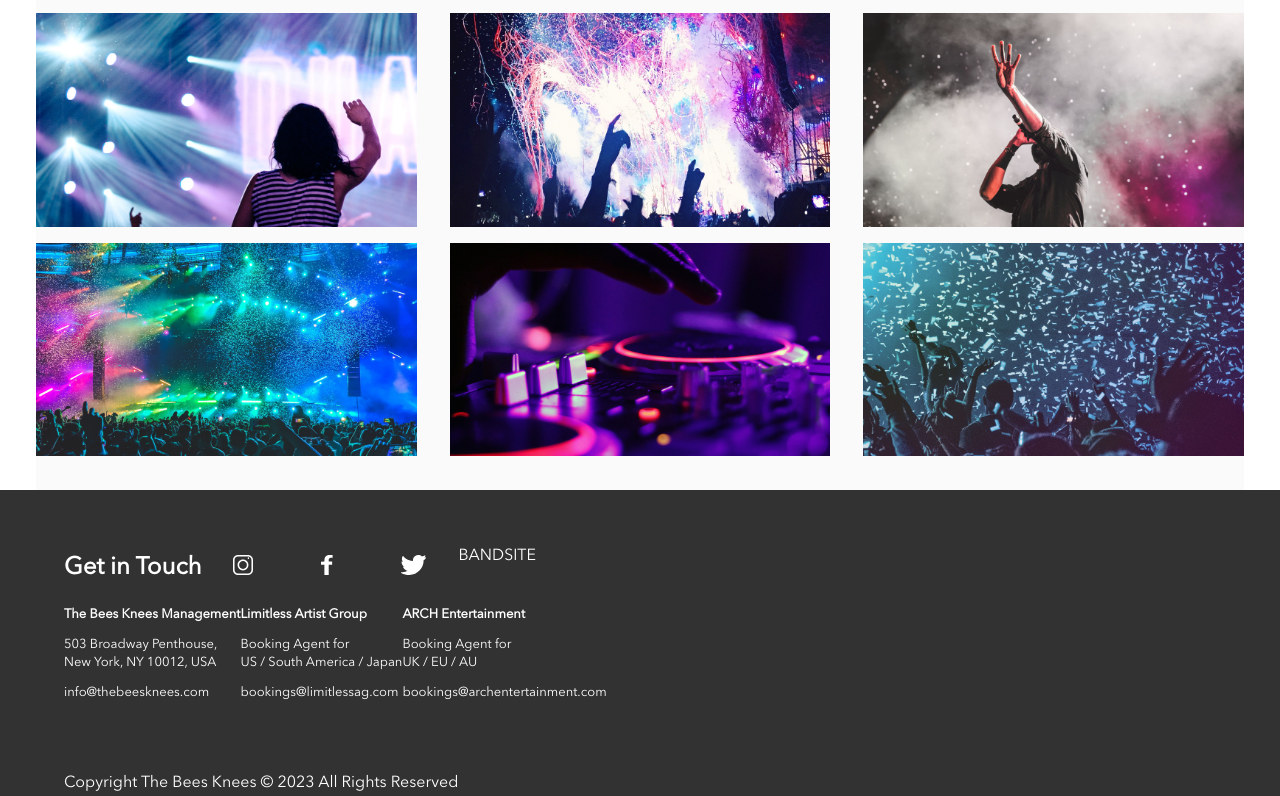
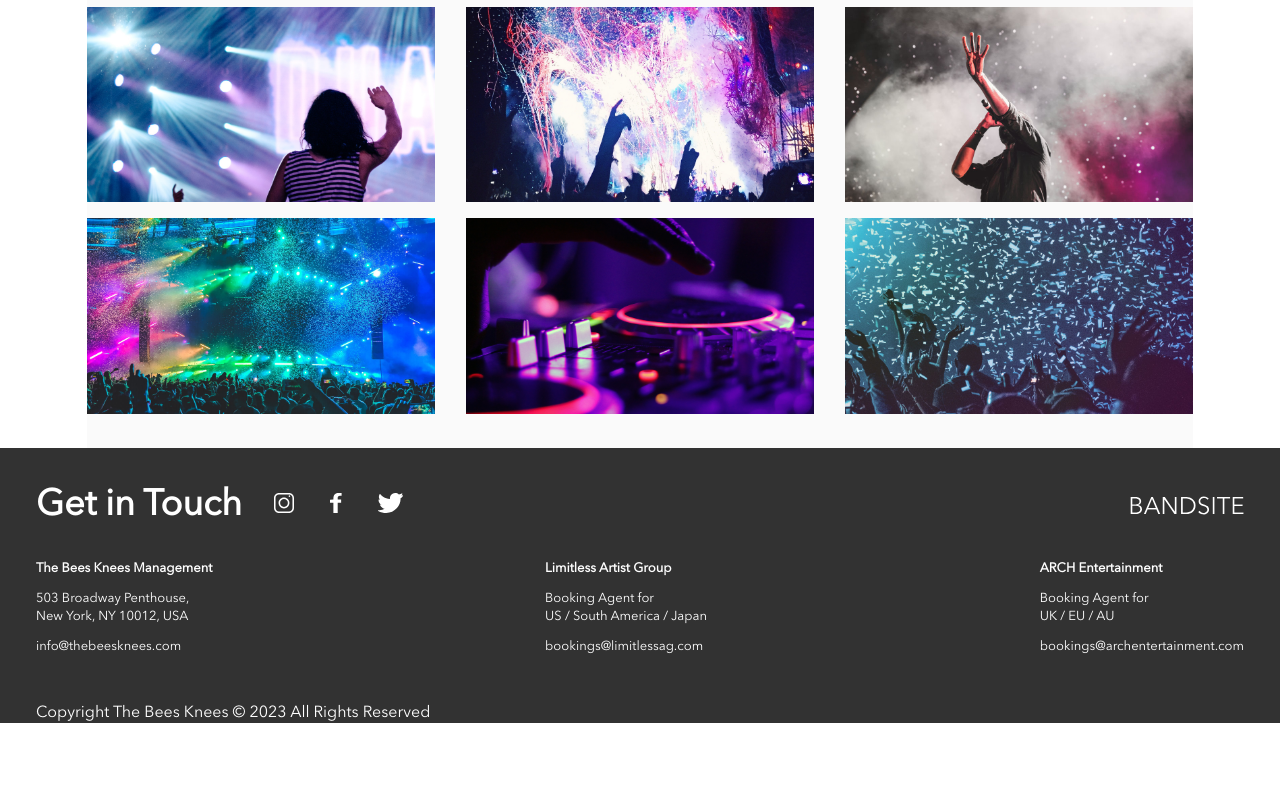
Before and after one commit to JunNealy/junypyr-nealy-bandsite, a plain HTML site: page index.html in a window 1280 px wide. Shown: the part 2002-2798 px from the top of the page. After the commit the page ends 2725 px from the top, so only its background shows below. Drawn offline with Linux system fonts and the light colour scheme.

Commit message:
initial desktop styling pass

```diff
--- a/index.html
+++ b/index.html
@@ -80,7 +80,7 @@
             <img class="footer__branding-social-icon" src="./assets/icons/SVG/Icon-twitter.svg" alt="twitter">
           </div>
         </div>
-        <p class="footer__wordmark--desk-tab">BANDSITE</p>
+        <img class="footer__wordmark--desk-tab" src="./assets/Logo/Logo-bandsite.svg" alt="bandsite">
       </div>
       <div class="footer__contact-container">
         <div class="footer__contact">
--- a/styles/bios.scss
+++ b/styles/bios.scss
@@ -14,6 +14,10 @@
 
   @include tablet {
     height: 28rem;
+  }
+
+  @include desktop {
+    height: 32rem;
   }
 
   &__overlay {
@@ -35,6 +39,10 @@
       @include desk-tab-page-header;
       left: 2.25rem;
     }
+
+    @include desktop {
+      left: 5.4375rem;
+    }
   }
 }
 
@@ -46,10 +54,18 @@
     margin: $tab-container;
   }
 
+  @include desktop {
+    margin: $desk-container;
+  }
+
   &__content-container {
     width: 100%;
     @include tablet {
       width: 88%;
+    }
+
+    @include desktop {
+      width: 86%;
     }
   }
   &__title {
@@ -131,6 +147,10 @@
     margin: $tab-container;
   }
 
+  @include desktop {
+    margin: $desk-container;
+  }
+
   &__title {
     @include mobi-section-header;
     @include mobi-headline-margin;
--- a/styles/partials/_global.scss
+++ b/styles/partials/_global.scss
@@ -57,16 +57,22 @@ address {
   @include flex(column);
   background-color: $bandsite-black;
   color: $white;
+  padding: mobi-container;
 
   @include tablet {
     @include flex(row, center, center);
+    padding: $tab-container;
+  }
+
+  @include desktop {
+    padding: $desk-container;
   }
   &__word-mark {
     margin-top: 1rem;
     font-weight: 400;
 
     @include tablet {
-      margin: 0 2rem;
+      margin-top: 0;
     }
   }
 }
@@ -114,13 +120,12 @@ address {
 
 .footer {
   @include flex(column, center, flex-start);
-
   padding: $mobile-container;
   background-color: $bandsite-black;
   color: $white;
 
   @include tablet {
-    padding: 2rem 4rem;
+    padding: $tab-container;
   }
 
   &__wordmark--desk-tab {
@@ -128,15 +133,16 @@ address {
 
     @include tablet {
       display: inline-block;
+      @include desk-tab-headline-margin;
     }
   }
 
   &__branding {
     @include flex(column, flex-start, flex-start);
-
     margin-bottom: 1rem;
 
     @include tablet {
+      width: 100%;
       @include flex(row, space-between, center);
     }
     &-title {
@@ -144,6 +150,7 @@ address {
       margin-bottom: 0.5rem;
 
       @include tablet {
+        @include desk-tab-section-header;
         margin-bottom: 0;
       }
     }
@@ -154,6 +161,8 @@ address {
 
       @include tablet {
         @include flex(row, space-between, center);
+        @include desk-tab-headline-margin;
+        gap: 2rem;
       }
 
       &-icons {
@@ -161,10 +170,10 @@ address {
       }
     }
     &-social-icon {
-      margin-right: 1.5rem;
+      margin-right: 2rem;
 
       @include tablet {
-        margin: 0 2rem;
+        margin-right: 2rem;
       }
     }
   }
@@ -175,6 +184,12 @@ address {
       @include flex(row, space-between, flex-start);
       margin-bottom: 3rem;
     }
+
+    @include tablet {
+      width: 100%;
+      @include flex(row, space-between, space-between);
+      margin-bottom: 3rem;
+    }
   }
 
   &__contact {
@@ -183,6 +198,10 @@ address {
     gap: 0.75rem;
     @include mobi-footer-copy;
 
+    @include tablet {
+      margin-bottom: 0;
+    }
+
     &-name {
       font-weight: 700;
     }
--- a/styles/partials/_variables.scss
+++ b/styles/partials/_variables.scss
@@ -2,7 +2,7 @@
 // Breakpoints
 // ------------------------------
 $tablet-breakpoint: 768px;
-$desktop-break: 1024px;
+$desktop-breakpoint: 1024px;
 
 // ------------------------------
 // Colors - Primary
@@ -20,3 +20,4 @@ $alabaster: #fafafa;
 
 $mobile-container: 0 1rem;
 $tab-container: 0 2.25rem;
+$desk-container: 0 5.4375rem;
```
Also changed, not shown: styles/bios.css, 1 other file.
